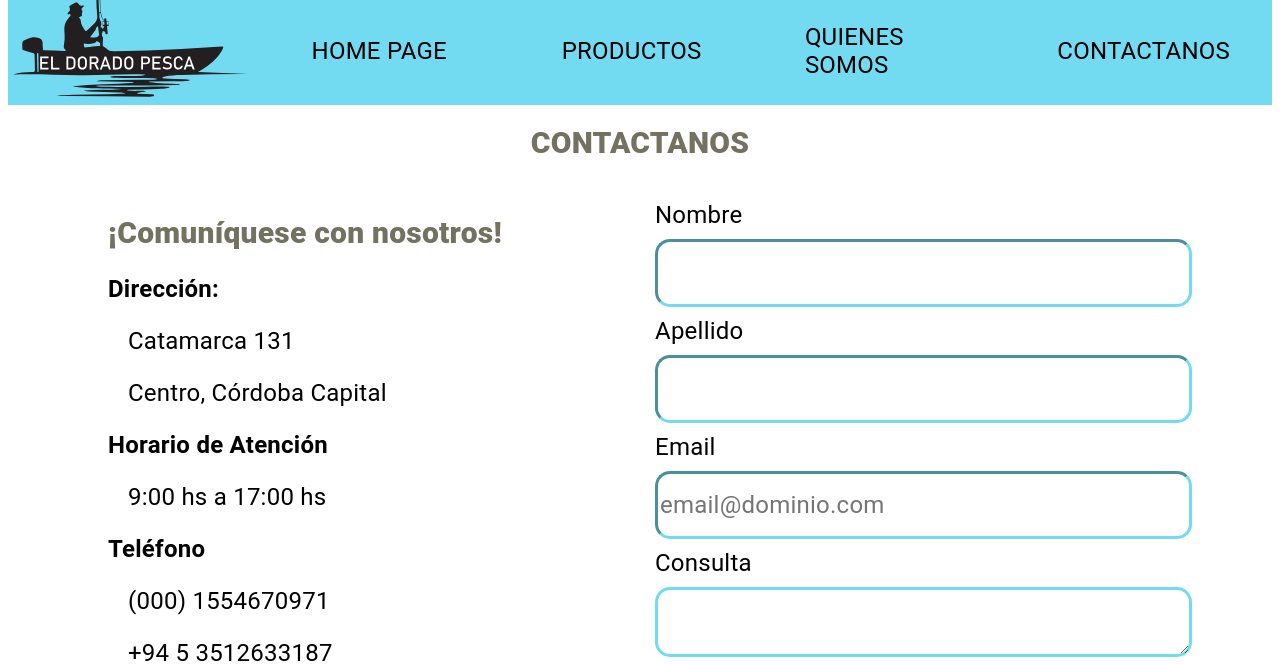
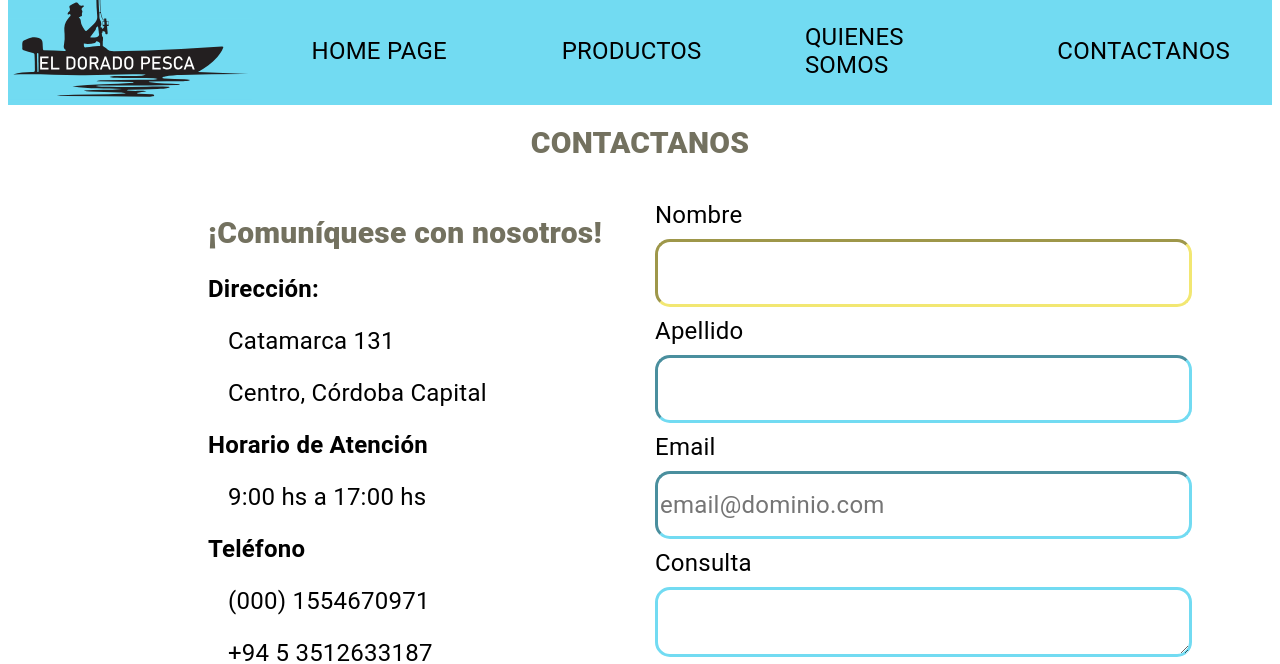
Before and after one commit to Nico-CN/DoradoPesca, a plain HTML site: page Pages/contactanos.html in a window 1280 px wide. In both pictures the pointer is over the input 923 px from the left and 369 px from the top of the page. Shown: the part 97-761 px from the top of the page. Drawn offline with Linux system fonts and the light colour scheme.

Commit message:
cambios estilos contactanos

```diff
--- a/CCS/contactanos.css
+++ b/CCS/contactanos.css
@@ -1,5 +1,8 @@
 *{
     font-family: Roboto;
+}
+input{
+    text-decoration: none;
 }
 h1{
     color: #73715F;
@@ -28,9 +31,7 @@ p{
     gap: 10px;
     grid-template-areas:
     'contacto contacto'
-    'info formulario'
-
-    ;
+    'info formulario';
 }
 .contacto{
     grid-area: contacto;
@@ -39,7 +40,7 @@ p{
 }
 .info{
     grid-area: info;
-    margin-left: 100px;
+    margin-left: 200px;
 }
 .info p {
     margin-left: 20px;
@@ -58,6 +59,14 @@ p{
     border-radius: 15px;
     border-color:#72DBF2 ;
     border-width: 3px;
+    cursor: pointer;
+}
+.formulario form input:hover{
+    border-color:#F2E772 ;
+}
+
+.formulario form textarea:hover{
+    border-color:#F2E772 ;
 }
 
 button{
@@ -69,6 +78,7 @@ button{
 }
 button:hover{
     transform: scale(1.1);
+    background-color: #72DBF2;
 }
 main{
     grid-area: main;
```
